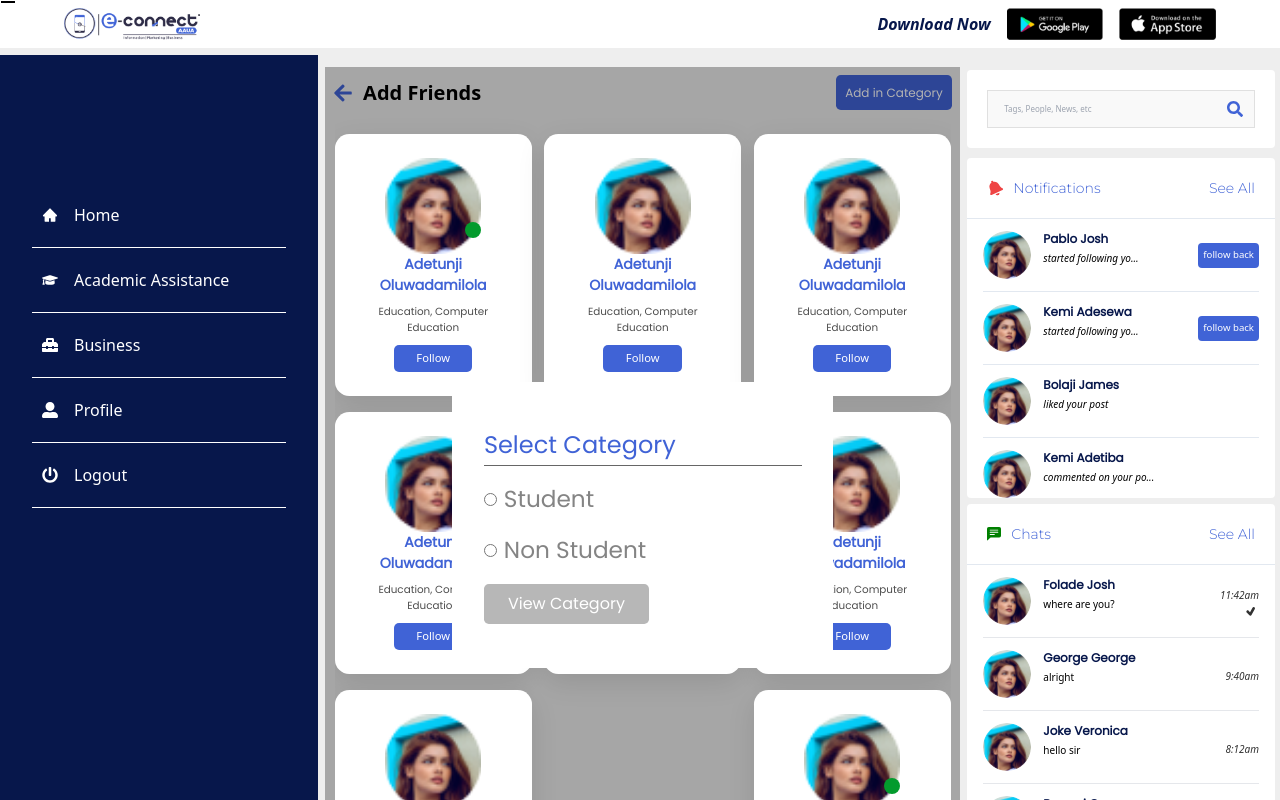
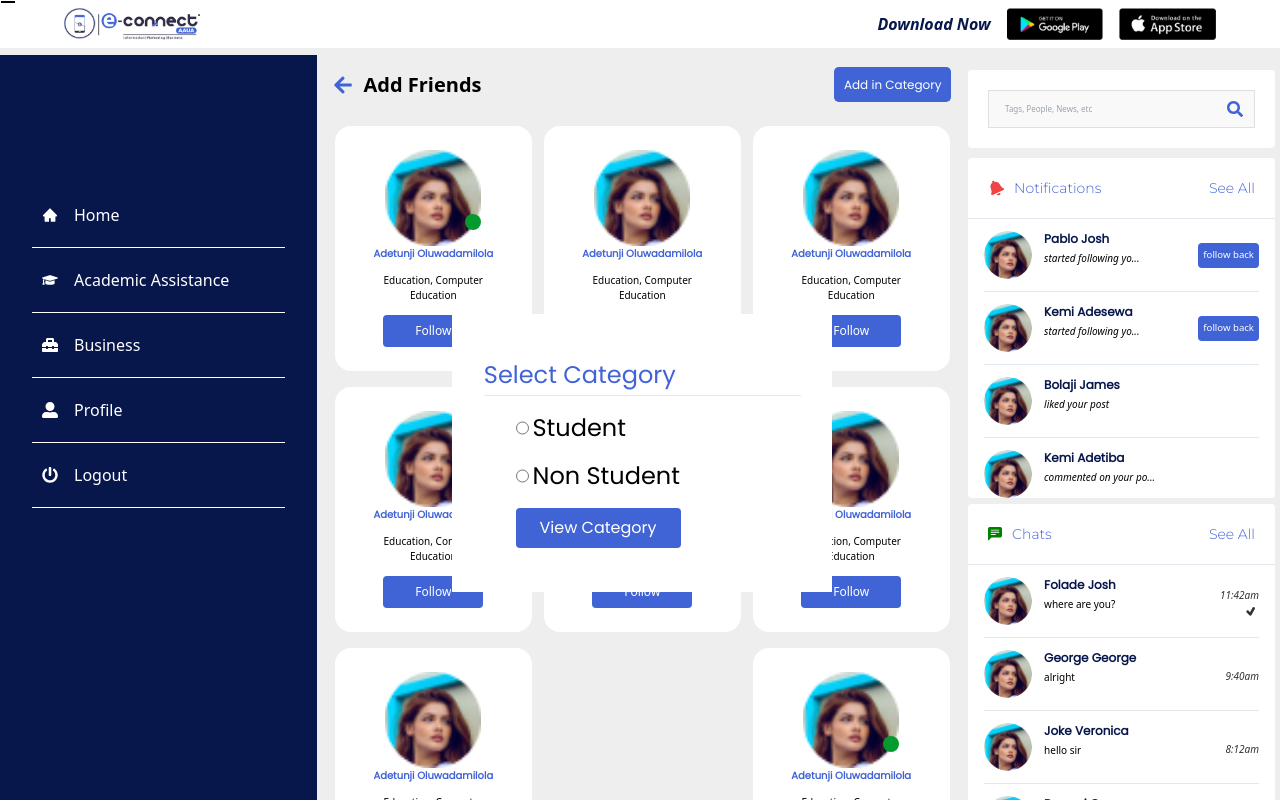
Before and after one commit to deralph/econnect-new, a React (Create React App) app: page /friends in a window 1280 px wide. Both pictures are taken after a click on the item "Add Friends". Shown: the top 800 px of the page. Built offline with nearby package versions, Linux system fonts and the light colour scheme.

Commit message:
changed more styles in the middle to tailwind

```diff
--- a/src/components/newsFeed/middle/feed/FeedCenter.js
+++ b/src/components/newsFeed/middle/feed/FeedCenter.js
@@ -5,7 +5,7 @@ import Feed from "./Feed";
 
 const Center = () => {
   return (
-    <div className={styles.center}>
+    <div className="center">
       <Mind />
       <Feed />
     </div>
--- a/src/components/newsFeed/middle/friends/Category.js
+++ b/src/components/newsFeed/middle/friends/Category.js
@@ -17,12 +17,15 @@ const Category = ({ setcategory, form, setForm, setcategoryAdded }) => {
   };
 
   return (
-    <section className={styles.category}>
-      <div className={styles.catdiv}>
-        <p className={styles.title}>Select Category</p>{" "}
-        <form action="">
+    // <section className={styles.category}>
+    <section className="absolute w-full h-full grid bg-black-300">
+      <div className="bg-white w-3/5 h-auto m-auto z-20 py-[7%] px-[5%]">
+        <p className="font-primary font-medium text-2xl text-primary pb-1 border-solid border-b-[0.5px] border-black-600">
+          Select Category
+        </p>{" "}
+        <form action="" className="ml-[10%]">
           {" "}
-          <label className={styles.radio} htmlFor="student">
+          <label className="flex mt-4" htmlFor="student">
             <input
               id="student"
               name="student"
@@ -31,16 +34,23 @@ const Category = ({ setcategory, form, setForm, setcategoryAdded }) => {
               onChange={(e) => handleInputs(e, setForm, form)}
               // checked={form.student === "yes"}
             />
-            <p> Student</p>
+            <p className="font-primary font-medium text-2xl ml-1 text-[rgba(50, 50, 50, 0.6)]">
+              {" "}
+              Student
+            </p>
           </label>
           {form.student === "yes" && (
             <div>
-              <label htmlFor="faculty">
+              <label
+                htmlFor="faculty"
+                className="text-[rgba(50, 50, 50, 0.35)] text-base"
+              >
                 Faculty
                 <select
                   name="faculty"
                   value={form.faculty}
                   onChange={(e) => handleInputs(e, setForm, form)}
+                  className="border-[0.5px] border-solid border-[rgba(0, 0, 0, 0.35)] rounded-[2px] w-full mb-4 p-4"
                 >
                   <option value="">Choose Faculty</option>
                   <option value="science">Science</option>
@@ -49,12 +59,16 @@ const Category = ({ setcategory, form, setForm, setcategoryAdded }) => {
                   <option value="Earth Science">Earth Science</option>
                 </select>
               </label>
-              <label htmlFor="department">
+              <label
+                htmlFor="department"
+                className="text-[rgba(50, 50, 50, 0.35)] text-base"
+              >
                 Department
                 <select
                   name="department"
                   value={form.department}
                   onChange={(e) => handleInputs(e, setForm, form)}
+                  className="border-[0.5px] border-solid border-[rgba(0, 0, 0, 0.35)] rounded-[2px] w-full mb-4 p-4"
                 >
                   <option value="">Choose Department</option>
                   <option value="science">English</option>
@@ -65,7 +79,7 @@ const Category = ({ setcategory, form, setForm, setcategoryAdded }) => {
               </label>
             </div>
           )}
-          <label className={styles.radio} htmlFor="student">
+          <label className="flex mt-4" htmlFor="student">
             <input
               id="student"
               name="student"
@@ -74,7 +88,9 @@ const Category = ({ setcategory, form, setForm, setcategoryAdded }) => {
               onChange={(e) => handleInputs(e, setForm, form)}
               // checked={form.student === "no"}
             />
-            <p>Non Student</p>
+            <p className="font-primary font-medium text-2xl ml-1 text-[rgba(50, 50, 50, 0.6)]">
+              Non Student
+            </p>
           </label>
           {/* <p>{form.student}</p> */}
           <button
@@ -83,6 +99,10 @@ const Category = ({ setcategory, form, setForm, setcategoryAdded }) => {
               !form.student ||
               (form.student === "yes" && (!form.faculty || !form.department))
             }
+            className={`bg-primary rounded py-2 px-6 text-white mt-4 font-medium font-primary ${
+              // disabled && "bg-[rgba(50,50,50,0.35)]"
+              ""
+            }`}
           >
             {" "}
             View Category
--- a/src/components/newsFeed/middle/friends/FRiends.js
+++ b/src/components/newsFeed/middle/friends/FRiends.js
@@ -25,7 +25,7 @@ const FRiends = ({ addFriends }) => {
   ];
 
   return (
-    <section className={style.center}>
+    <section className="center">
       {addFriends && category && (
         <Category
           setcategory={setcategory}
@@ -39,7 +39,7 @@ const FRiends = ({ addFriends }) => {
         option={option}
       />
       {categoryAdded && (
-        <p className={styles.added}>
+        <p className="flex items-center font-primary text-xl  ml-[5%] font-normal text-primary">
           {categoryAdded.faculty}
           {categoryAdded.department && (
             <>
--- a/src/components/newsFeed/middle/friends/FiendsCont.js
+++ b/src/components/newsFeed/middle/friends/FiendsCont.js
@@ -6,36 +6,43 @@ const FiendsCont = ({ addFriends, admin, user, verify }) => {
   const check = user && admin;
   return (
     <article
-      className={
-        admin
-          ? `${styles.container} ${styles.containerAdd}`
-          : `${styles.container}`
-      }
+      className={`overflow-scroll h-[calc(100vh-100px)] flex justify-between flex-wrap pb-8 my-0 mx-auto relative w-[97%]  ${
+        admin && ` justify-evenly`
+      }`}
     >
       {friends.map(({ img, name, course, active }, index) => {
         // cousre in the above becomes post when dealing withadmin
         return (
           <div
-            className={
-              admin || verify
-                ? `${styles.friend} ${styles.friendAdd}`
-                : `${styles.friend}`
-            }
+            className={`bg-white flex items-center justify-center flex-col basis-[32%] h-auto relative mt-4 mb-0 mx-0 p-6 rounded-2xl shadow-[0_8.5_27.6_black-100]  ${
+              admin || verify ? ` basis-[23%] h-auto` : ``
+            }`}
             key={index}
           >
-            {verify && <button className={styles.verify}>Unerify</button>}{" "}
-            <div className="">
-              <img src={img} alt={name} />
-              {active && <p style={{ background: "#039b2d" }}></p>}
+            {verify && (
+              <button className="font-medium text-[8.6px] bg-primary rounded absolute top-3 right-3 p-2 ">
+                Unerify
+              </button>
+            )}{" "}
+            <div className="w-24 relative rounded-[50%]">
+              <img src={img} alt={name} className="w-full" />
+              {active && (
+                <p className="w-4 h-4 z-10 absolute right-0 bottom-4 rounded-[50%] bg-[#039b2d]"></p>
+              )}
             </div>
-            <p className={styles.name}>{name}</p>
-            <p className={styles.course}>{course}</p>
+            <p className="font-primary font-semibold text-[10px] text-center text-primary ">
+              {name}
+            </p>
+            <p className="font-medium text-[10px] text-center py-3 text-[rgba(0, 0, 0, 0.7)]">
+              {course}
+            </p>
             {check ? "" : admin && <p className={styles.role}>Master Admin</p>}
             {!user && (!(user && admin) || !verify) && (
               <button
                 style={{
                   background: `${addFriends || admin ? `#4063D6` : "auto"}`,
                 }}
+                className="rounded font-medium text-xs text-center text-white py-2 px-8 bg-[#039b2d]"
               >
                 {addFriends ? "Follow" : admin ? "Edit Role" : "Chat"}
               </button>
--- a/src/components/newsFeed/middle/notification/Notification.js
+++ b/src/components/newsFeed/middle/notification/Notification.js
@@ -5,7 +5,7 @@ import Notifications from "../../right/Notification";
 
 const Notification = () => {
   return (
-    <section className={style.center} style={{ overflow: "scroll" }}>
+    <section className="center overflow-scroll">
       <BackArrow heading={"Notification"} />
       <Notifications real />
     </section>
--- a/src/components/newsFeed/middle/post/PostCenter.js
+++ b/src/components/newsFeed/middle/post/PostCenter.js
@@ -2,13 +2,14 @@ import React from "react";
 import { FaArrowLeft } from "react-icons/fa";
 import style from "../../../../styles/newsFeed/index.module.css";
 import styles from "../../../../styles/newsFeed/post.module.css";
+import BackArrow from "../../BackArrow";
 import Post from "./Post";
 // import Post from "../middle/post/Post";
 
 const PostCenter = () => {
   return (
-    <section className={style.center}>
-      <FaArrowLeft className={styles.arrow} />
+    <section className="center">
+      <BackArrow noArr />
       <Post />
     </section>
   );
--- a/src/components/newsFeed/middle/school map/SchoolMap.js
+++ b/src/components/newsFeed/middle/school map/SchoolMap.js
@@ -5,10 +5,14 @@ import BackArrow from "../../BackArrow";
 
 const SchoolMap = () => {
   return (
-    <section className={`${style.center} ${styles1.section}`}>
+    <section className={`center px-4`}>
       {" "}
       <BackArrow heading={"School Map"} noAdd />
-      <img src="/map.png" alt="map illustration" />
+      <img
+        src="/map.png"
+        alt="map illustration"
+        className="mt-4 w-full rounded border-[10px] border-solid border-white shadow-[0_4px_21px_rgba(0,0,0,0.13)]"
+      />
     </section>
   );
 };
--- a/src/components/newsFeed/newsFeed.js
+++ b/src/components/newsFeed/newsFeed.js
@@ -48,7 +48,7 @@ const NewsFeed = ({
   // };
 
   return (
-    <section className={styles.section}>
+    <section className="bg-[#eee] relative h-auto">
       <AppNav />
       <GiHamburgerMenu className={styles.burger} />
       <main className="" style={{ display: "flex", paddingTop: "55px" }}>
```
Also changed, not shown: src/components/newsFeed/middle/post/Comment.js (+22 -12 lines), src/components/newsFeed/middle/teachPractice/TeachPrac.js (+18 -10 lines).
